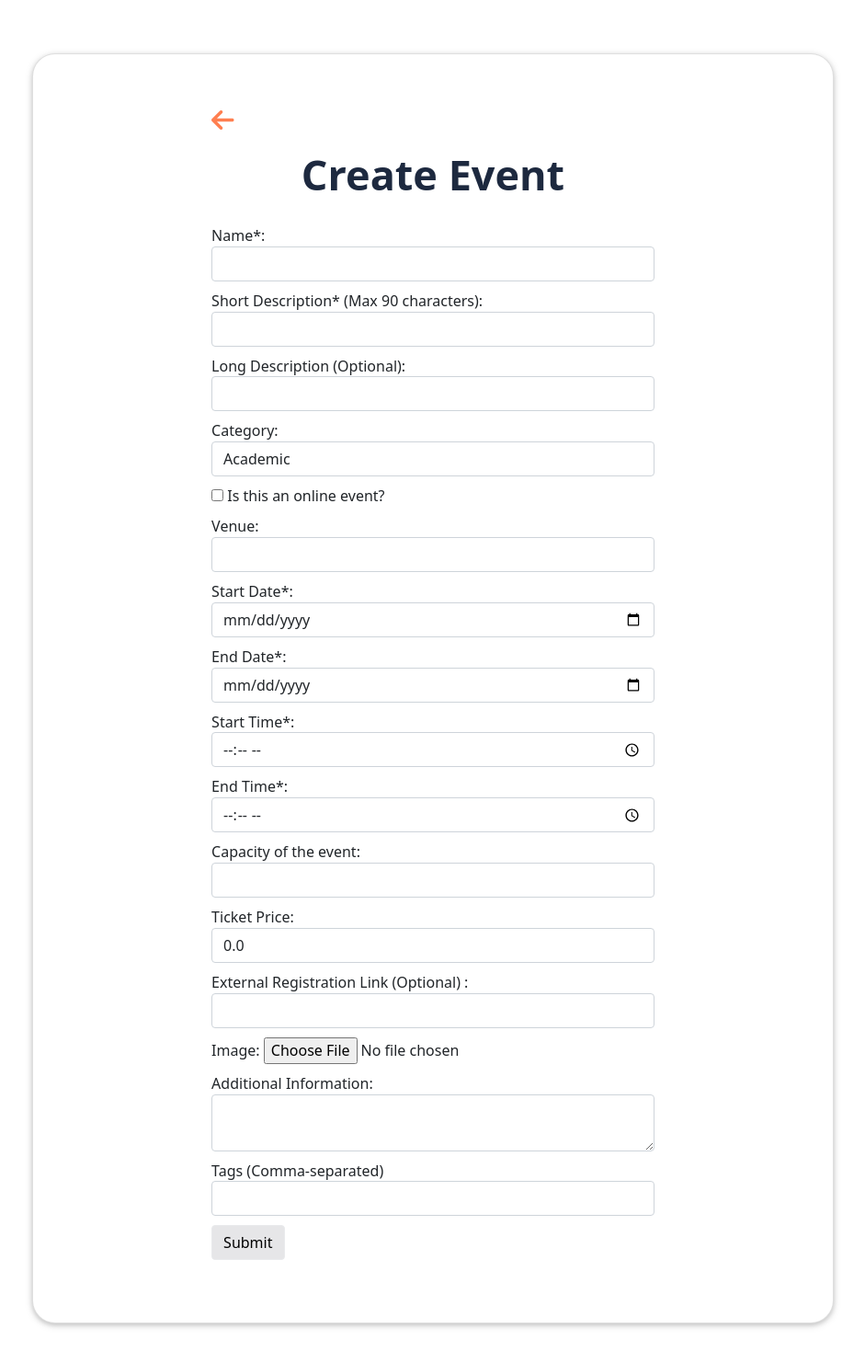
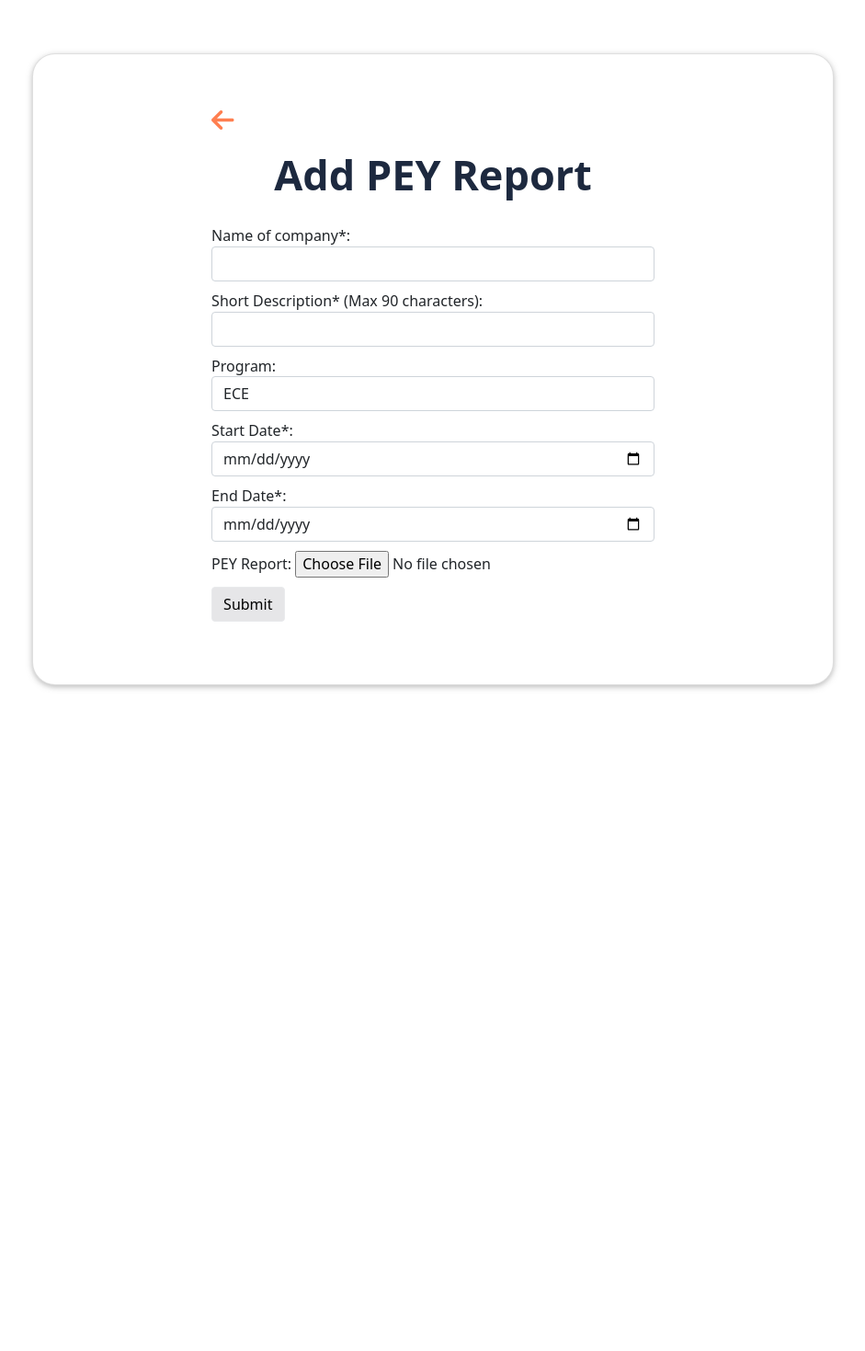
Before and after one commit to jhanavigera/peydoor, a Flask app: page /events/create_event in a window 1280 px wide. Shown: the whole page at 92% size, without its empty margins (169-1110 px from the left). After the commit the page ends 750 px from the top, so only its background shows below. Run offline with Flask 3, Linux system fonts and the light colour scheme; a user stored in the database is signed in; tables that the repository leaves empty hold one stand-in row (values such as "Sample post"); some libraries are stand-ins or nearby versions; some web fonts are replaced.

Commit message:
Added PDF parser

```diff
--- a/app/database.py
+++ b/app/database.py
@@ -84,6 +84,9 @@ class EventDetails(db.Model):
     max_capacity = db.Column(db.Integer)
     current_capacity = db.Column(db.Integer)
 
+    # Data extracted from pdf
+    pdf_data = db.Column(db.String(100000))
+
     # Ticket Price Information
     ticket_price = db.Column(db.Float)
 
--- a/app/events.py
+++ b/app/events.py
@@ -15,6 +15,7 @@ from datetime import datetime
 import logging
 import os.path
 import os
+import PyPDF2
 
 from app.main import db # db is for database
 from app.globals import Role, USE_SIMPLE_SEARCH
@@ -156,20 +157,20 @@ def create_event():
         new_event = EventDetails(
             name=form.name.data,
             short_description=form.short_description.data,
-            long_description=form.long_description.data,
+            # long_description=form.long_description.data,
             category=form.category.data.lower(),
             organizer=current_user.username,
-            is_online=form.is_online.data,
-            venue=form.venue.data,
+            #is_online=form.is_online.data,
+            #venue=form.venue.data,
             start_date=form.start_date.data,
             end_date=form.end_date.data,
-            start_time=form.start_time.data,
-            end_time=form.end_time.data,
-            max_capacity=form.max_capacity.data,
-            current_capacity=0,
-            ticket_price=form.ticket_price.data,
-            redirect_link=form.redirect_link.data,
-            additional_info=form.additional_info.data,
+            #start_time=form.start_time.data,
+            #end_time=form.end_time.data,
+            #max_capacity=form.max_capacity.data,
+            #current_capacity=0,
+            #ticket_price=form.ticket_price.data,
+            #redirect_link=form.redirect_link.data,
+            #additional_info=form.additional_info.data,
         )
 
         banner_file = form.banner_image.data
@@ -177,9 +178,10 @@ def create_event():
         # If an image is not supplied save a place holder
         if "FileStorage: ''" in str(banner_file):
             logging.info("Adding a default image")
-            new_event.image = "placeholder.png"
+            new_event.image = "placeholder.pdf"
         else:
-            logging.info("The image supplied is: %s", banner_file)
+            logging.info("The pdf supplied is: %s", banner_file)
+            print("The pdf supplied is: %s", banner_file)
 
             # Add the banner information for the newly created event
             # Get number of events
@@ -187,13 +189,17 @@ def create_event():
             # The new event id will always be one more than the current num of events
             new_event_id = num_of_events + 1
             # Give the file name according to new event id
-            filename = "event_banner_" + str(new_event_id) + ".png"
+            filename = "pey_report_" + str(new_event_id) + ".pdf"
             new_event.image = filename
 
             # Save the banner in static/event-assets
+            file_path = os.path.join(current_app.root_path, "static", "event-assets", filename)
             banner_file.save(
-                os.path.join(current_app.root_path, "static", "event-assets", filename)
+                file_path
             )
+
+            text = extract_text_from_pdf(file_path)
+            new_event.pdf_data = text
 
         db.session.add(new_event)
         db.session.commit()
@@ -516,3 +522,14 @@ def create_ical_event(id):
             "caller": "create_ical_event",
             "message": "Can not add the event to calendar since the event does not exist"
         })
+
+# PDF reader helper function
+def extract_text_from_pdf(pdf_path):
+    text = ""
+    with open(pdf_path, 'rb') as file:
+        reader = PyPDF2.PdfReader(file)
+        num_pages = len(reader.pages)
+        for page_num in range(num_pages):
+            page = reader.pages[page_num]
+            text += page.extract_text()
+    return text
--- a/app/forms.py
+++ b/app/forms.py
@@ -19,6 +19,7 @@ from wtforms.validators import DataRequired, NumberRange, Email, Length
 
 from app.globals import (
     Role,
+    PROGRAM_CATEGORIES,
     EVENT_CATEGORIES,
     YEAR_CATEGORIES,
     COURSE_CATEGORIES,
@@ -46,39 +47,39 @@ class RegForm(FlaskForm):
 
 
 class EventCreateForm(FlaskForm):
-    name = StringField("Name*:", validators=[DataRequired()])
+    name = StringField("Name of company*:", validators=[DataRequired()])
     short_description = StringField("Short Description* (Max 90 characters):", validators=[DataRequired(), Length(max=90, message="Please keep the description under 90 characters")])
-    long_description = StringField("Long Description (Optional):")
+    # long_description = StringField("Long Description (Optional):")
     category = SelectField(
-        "Category:",
-        choices=EVENT_CATEGORIES,
+        "Program:",
+        choices=PROGRAM_CATEGORIES,
         validators=[DataRequired()]
     )
 
     # Location and Time information
-    is_online = BooleanField("Is this an online event?")
-    venue = StringField("Venue:")
+    # is_online = BooleanField("Is this an online event?")
+    # venue = StringField("Venue:")
     start_date = DateField("Start Date*:")
     end_date = DateField("End Date*:")
-    start_time = TimeField("Start Time*:")
-    end_time = TimeField("End Time*:")
+    # start_time = TimeField("Start Time*:")
+    # end_time = TimeField("End Time*:")
 
     # Participant capacity information
-    max_capacity = IntegerField(
-        "Capacity of the event:", validators=[NumberRange(min=0)])
+    # max_capacity = IntegerField(
+    #     "Capacity of the event:", validators=[NumberRange(min=0)])
 
     # Ticket Price Information
-    ticket_price = FloatField("Ticket Price:", default=0.0, validators=[NumberRange(min=0.0)])
+    # ticket_price = FloatField("Ticket Price:", default=0.0, validators=[NumberRange(min=0.0)])
 
     # Additional informations
-    redirect_link = URLField("External Registration Link (Optional) :")
+    # redirect_link = URLField("External Registration Link (Optional) :")
     banner_image = FileField(
-        "Image:", validators=[FileAllowed(["png"], "Please upload a PNG image.")]
+        "PEY Report:", validators=[FileAllowed(["pdf"], "Please upload a PDF image.")]
     )
-    additional_info = TextAreaField("Additional Information:")
+    # additional_info = TextAreaField("Additional Information:")
 
-    # Tags
-    tags = StringField('Tags (Comma-separated)')
+    # # Tags
+    # tags = StringField('Tags (Comma-separated)')
 
     submit = SubmitField("Submit")
 
--- a/app/globals.py
+++ b/app/globals.py
@@ -31,6 +31,7 @@ CAMPUS_CATEGORIES = [
 ]
 
 EVENT_CATEGORIES = ["Academic", "Hobbies", "Music", "Nightlife", "Business"]
+PROGRAM_CATEGORIES = ["ECE", "Chemical", "Civil", "Mechanical", "Computer", "Materials", "Mineral", "Mining", "EngSci", "Indy", "Other"]
 # List of tags that can be used to sort the event data
 # NOTE: Do not add a tag named "clear", since it has a special functionality
 FILTERS = ["In-Person", "Today", "Free", *EVENT_CATEGORIES, "Past Events"]
--- a/app/templates/create_event.html
+++ b/app/templates/create_event.html
@@ -35,7 +35,7 @@
                         <div class="col-12 col-md-8">
                           <p style="text-align: left;"><a href="/organizer"><i class="fa-solid fa-arrow-left" style="color: #FF7F50; font-size: 1.75rem;"></i></a></p>
                           <div class="page-header-create-event">
-                            <h1>Create Event</h1>
+                            <h1>Add PEY Report</h1>
                           </div>
                             {{ wtf.quick_form(form) }}
                         </div>
--- a/requirements.txt
+++ b/requirements.txt
@@ -41,3 +41,4 @@ WTForms==3.0.1
 flask_cors==4.0.0
 icalendar==5.0.11
 gunicorn==21.2.0
+PyPDF2==3.0.1
```
Also changed, not shown: 2 other files.
